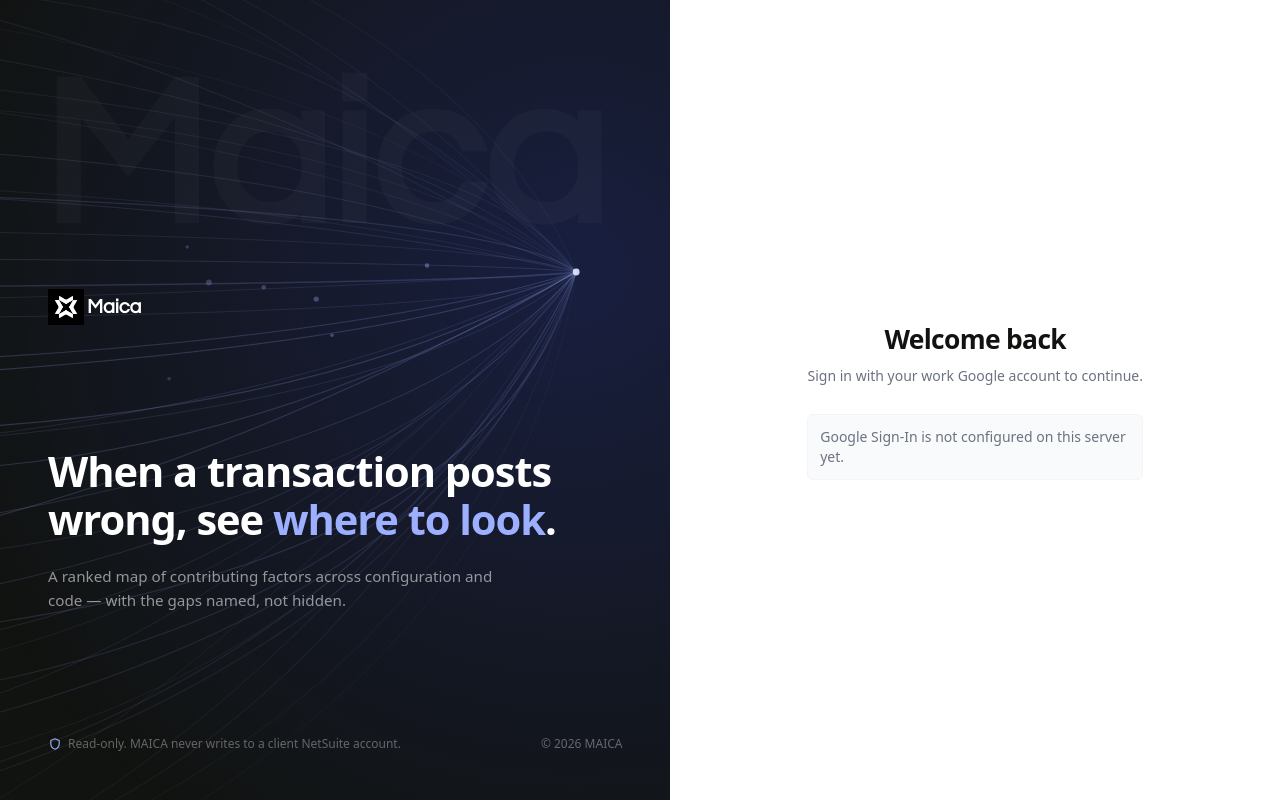
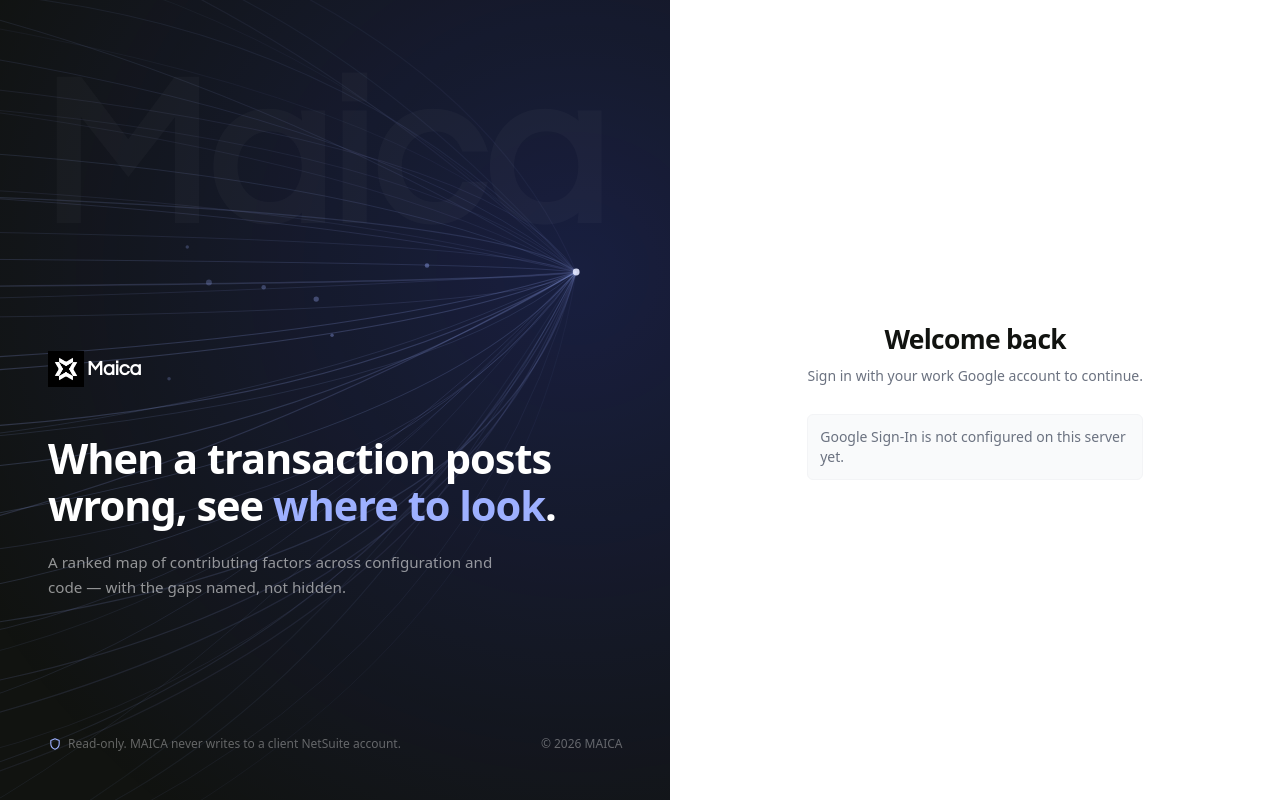
Before and after one commit to Pranjal-Saini/Maica-, a FastAPI app: page /login in a window 1280 px wide. Run offline with FastAPI, Linux system fonts and the light colour scheme; parts of the project's set-up code (start-up, migrations or seed data) failed here and were passed over; some web fonts are replaced.

Commit message:
Group the headline with the mark on the sign-in panel
justify-between was spreading the logo, the claim and the footer evenly down
the panel, which left the headline floating in the middle with no relationship
to anything. Logo and claim are now one block at the top, so the line reads as
Maica's rather than as unattached panel copy, and only the read-only note and
copyright stay pinned to the bottom.

Co-Authored-By: Claude Opus 5 <noreply@anthropic.com>

```diff
--- a/maica/web/templates/login.html
+++ b/maica/web/templates/login.html
@@ -41,13 +41,16 @@
       <canvas id="trace-canvas" aria-hidden="true"></canvas>
       <span id="watermark" class="maica-wordmark" aria-hidden="true">Maica</span>
 
+      <div>
         <div class="flex items-center gap-[3px]">
           <img src="/static/maica-logo.png" alt="" aria-hidden="true"
                class="maica-mark h-9 w-9 shrink-0" />
           <span class="maica-wordmark text-xl">Maica</span>
         </div>
 
-      <div class="max-w-lg py-12">
+        <!-- Grouped with the mark rather than spaced away from it, so the claim
+             reads as Maica's line and not as free-floating panel copy. -->
+        <div class="mt-10 max-w-lg lg:mt-12">
           <h2 class="text-3xl font-semibold leading-[1.15] tracking-tight lg:text-[2.6rem]">
             When a transaction posts wrong, see <span class="text-brand-light">where to look</span>.
           </h2>
@@ -55,6 +58,7 @@
             A ranked map of contributing factors across configuration and code — with
             the gaps named, not hidden.
           </p>
+        </div>
       </div>
 
       <div class="flex flex-wrap items-center gap-x-6 gap-y-2 text-xs text-white/35">
```
Lines whose indentation alone changed are shown as unchanged.
